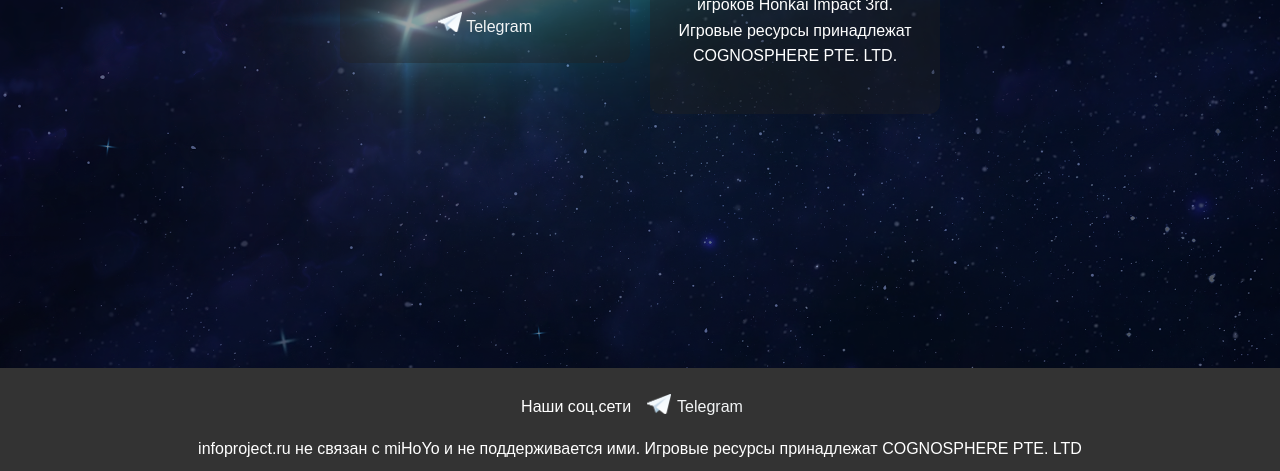
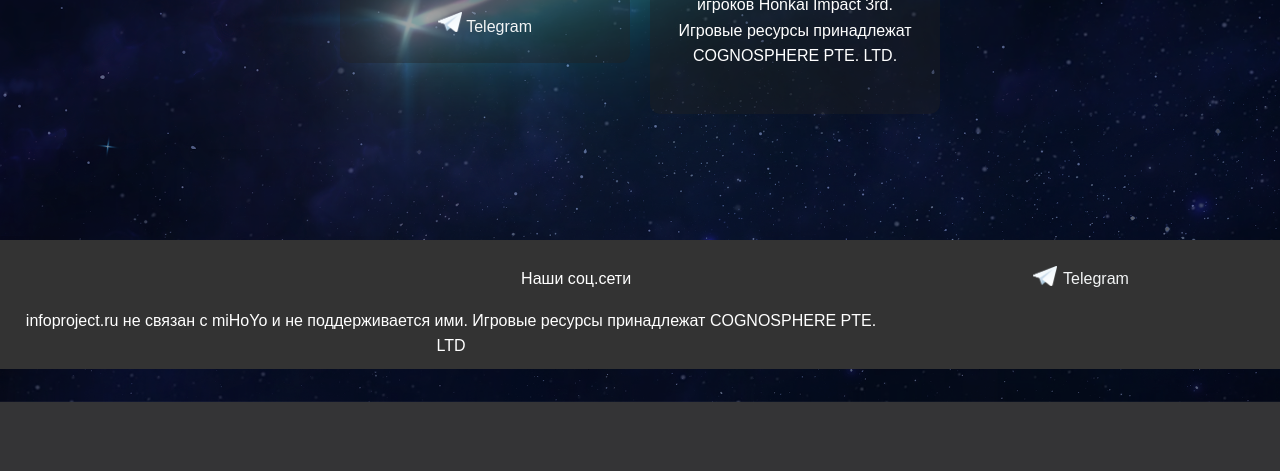
Before and after one commit to ZloyPos/HI3rd-website, a PHP site: page / in a window 1280 px wide. Shown: the part 398-869 px from the top of the page. After the commit the page ends 800 px from the top, so only its background shows below. Run offline with PHP 8.4, Linux system fonts and the light colour scheme.

Commit message:
Update index.css

```diff
--- a/CSS/index.css
+++ b/CSS/index.css
@@ -4,7 +4,17 @@ body {
   line-height: 1.6;
   color: #f2f4f5;
   min-height: 100vh;
-  padding-bottom: 19.8rem;
+  padding-bottom: 13.4rem;
+}
+
+.desc {
+  display: flex;
+  justify-content: center;
+  text-align: center;
+}
+
+p {
+  width: 70%;
 }
 
 .cards {
```
